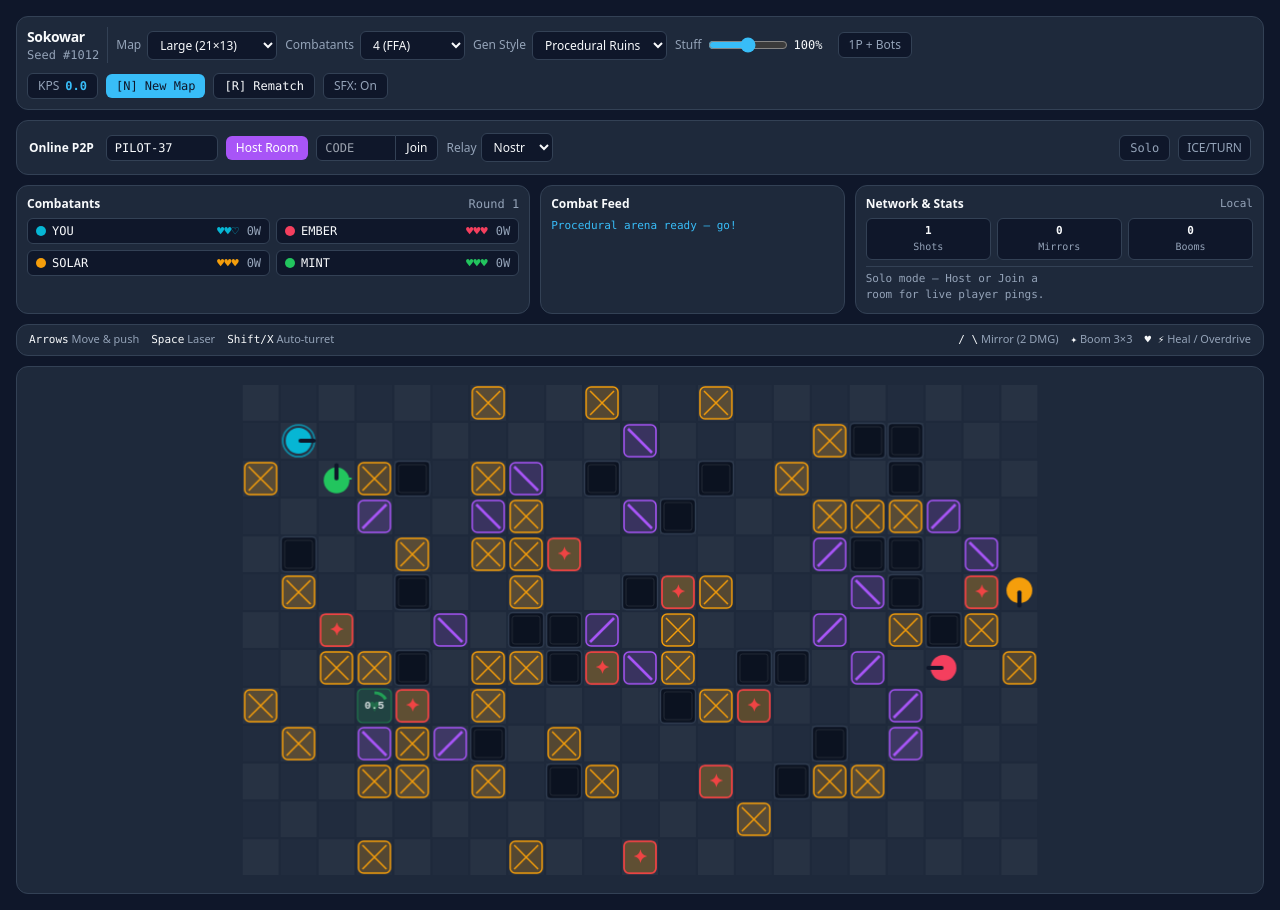
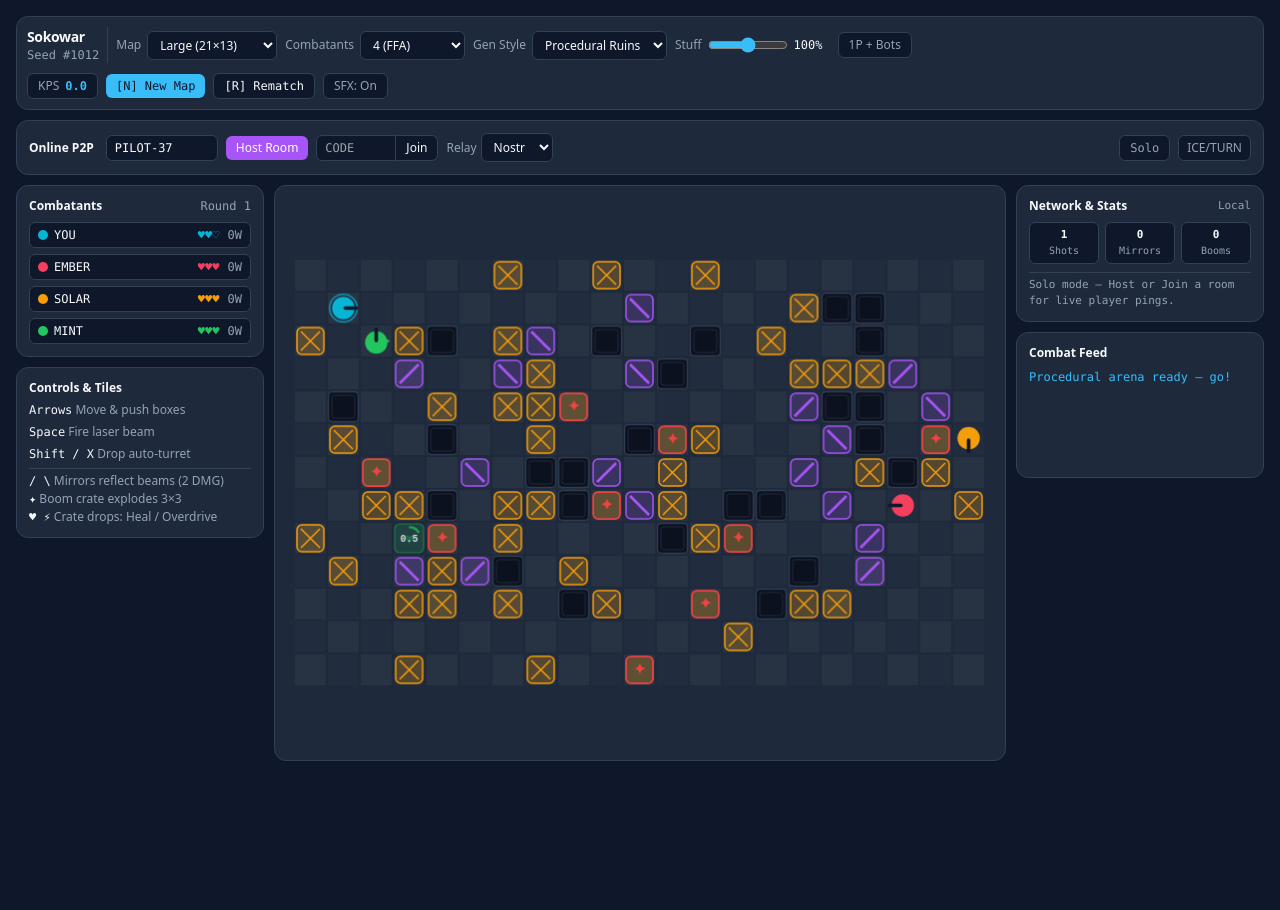
Before and after one commit to Amaan12/sokowar, a plain HTML site: page index.html in a window 1280 px wide. After the commit the page ends 800 px from the top, so only its background shows below. Drawn offline with nearby package versions, Linux system fonts and the light colour scheme.

Commit message:
Switch to symmetric 3-column layout with centered arena and side panels

```diff
--- a/index.html
+++ b/index.html
@@ -31,7 +31,7 @@
   </style>
 </head>
 <body class="bg-[var(--background)] text-[var(--foreground)] antialiased m-0 p-3 sm:p-4 select-none">
-  <div id="app" tabindex="0" class="max-w-[1380px] mx-auto space-y-2.5 outline-none">
+  <div id="app" tabindex="0" class="max-w-[1440px] mx-auto space-y-2.5 outline-none">
     <!-- Top Config & Action Bar -->
     <div class="bg-[var(--card)] border border-[var(--border)] rounded-xl p-2.5 flex flex-wrap items-center justify-between gap-2.5">
       <div class="flex flex-wrap items-center gap-2">
@@ -191,48 +191,34 @@
       </div>
     </div>
 
-    <!-- Top Info HUD (Combatants, Combat Feed, Network & Stats) -->
-    <div class="grid grid-cols-1 md:grid-cols-12 gap-2.5 items-stretch">
-      <div class="md:col-span-5 bg-[var(--card)] border border-[var(--border)] rounded-xl p-2.5 space-y-1.5">
+    <!-- 3-Column Centered Arena Layout (Left Info | Centered Canvas | Right Info) -->
+    <div class="grid grid-cols-1 lg:grid-cols-[248px_minmax(0,1fr)_248px] gap-2.5 items-start">
+      <!-- Left Sidebar: Combatants + Controls -->
+      <div class="space-y-2.5 order-2 lg:order-1">
+        <div class="bg-[var(--card)] border border-[var(--border)] rounded-xl p-3 space-y-2">
           <div class="flex items-center justify-between text-xs">
             <span class="font-semibold">Combatants</span>
             <span id="round-label" class="font-mono text-[var(--muted-foreground)]">Round 1</span>
           </div>
-        <div id="roster" class="grid grid-cols-1 sm:grid-cols-2 gap-1.5"></div>
+          <div id="roster" class="space-y-1.5"></div>
         </div>
 
-      <div class="md:col-span-3 bg-[var(--card)] border border-[var(--border)] rounded-xl p-2.5 space-y-1.5">
-        <div class="text-xs font-semibold">Combat Feed</div>
-        <div id="feed" class="space-y-0.5 text-[11px] text-[var(--muted-foreground)] font-mono max-h-[92px] overflow-y-auto"></div>
+        <div class="bg-[var(--card)] border border-[var(--border)] rounded-xl p-3 space-y-1.5 text-xs text-[var(--muted-foreground)]">
+          <div class="font-semibold text-[var(--foreground)]">Controls &amp; Tiles</div>
+          <div><span class="font-mono text-[var(--foreground)]">Arrows</span> Move &amp; push boxes</div>
+          <div><span class="font-mono text-[var(--foreground)]">Space</span> Fire laser beam</div>
+          <div><span class="font-mono text-[var(--foreground)]">Shift / X</span> Drop auto-turret</div>
+          <div id="p2-hint" class="hidden"><span class="font-mono text-[var(--foreground)]">WASD + F/G</span> Player 2 controls</div>
+          <div class="pt-1 border-t border-[var(--border)] space-y-0.5">
+            <div><span class="font-mono text-[var(--foreground)]">/ \</span> Mirrors reflect beams (2 DMG)</div>
+            <div><span class="font-mono text-[var(--foreground)]">✦</span> Boom crate explodes 3×3</div>
+            <div><span class="font-mono text-[var(--foreground)]">♥ ⚡</span> Crate drops: Heal / Overdrive</div>
           </div>
-
-      <div class="md:col-span-4 bg-[var(--card)] border border-[var(--border)] rounded-xl p-2.5 space-y-1.5 text-xs">
-        <div class="flex items-center justify-between gap-2">
-          <span class="font-semibold text-[var(--foreground)]">Network &amp; Stats</span>
-          <span id="stats-rate" class="font-mono text-[11px] text-[var(--muted-foreground)] truncate">Local</span>
-        </div>
-        <div id="stats-summary" class="grid grid-cols-3 gap-1.5 font-mono text-[11px]"></div>
-        <div id="ping-list" class="grid grid-cols-1 sm:grid-cols-2 gap-x-3 gap-y-1 pt-1 border-t border-[var(--border)] font-mono text-[11px]"></div>
         </div>
       </div>
 
-    <!-- Compact Controls & Tiles Strip -->
-    <div class="bg-[var(--card)] border border-[var(--border)] rounded-xl px-3 py-1.5 flex flex-wrap items-center justify-between gap-x-4 gap-y-1 text-[11px] text-[var(--muted-foreground)]">
-      <div class="flex flex-wrap items-center gap-x-3 gap-y-0.5">
-        <span><span class="font-mono text-[var(--foreground)]">Arrows</span> Move &amp; push</span>
-        <span><span class="font-mono text-[var(--foreground)]">Space</span> Laser</span>
-        <span><span class="font-mono text-[var(--foreground)]">Shift/X</span> Auto-turret</span>
-        <span id="p2-hint" class="hidden"><span class="font-mono text-[var(--foreground)]">WASD+F/G</span> P2</span>
-      </div>
-      <div class="flex flex-wrap items-center gap-x-3 gap-y-0.5">
-        <span><span class="font-mono text-[var(--foreground)]">/ \</span> Mirror (2 DMG)</span>
-        <span><span class="font-mono text-[var(--foreground)]">✦</span> Boom 3×3</span>
-        <span><span class="font-mono text-[var(--foreground)]">♥ ⚡</span> Heal / Overdrive</span>
-      </div>
-    </div>
-
-    <!-- Centered Large Arena Canvas -->
-    <div id="stage-wrap" class="w-full relative rounded-xl overflow-hidden border border-[var(--border)] bg-[var(--card)]" style="height: clamp(520px, 66vh, 840px);">
+      <!-- Center Arena Canvas -->
+      <div id="stage-wrap" class="w-full relative rounded-xl overflow-hidden border border-[var(--border)] bg-[var(--card)] order-1 lg:order-2" style="height: clamp(540px, 72vh, 840px);">
         <canvas id="stage" class="block w-full h-full cursor-pointer"></canvas>
         <div id="focus-hint" class="pointer-events-none absolute inset-0 flex items-center justify-center transition-opacity duration-150">
           <div class="px-4 py-2 rounded-full border border-[var(--border)] bg-[var(--background)]/90 backdrop-blur-sm text-xs font-medium shadow-sm">
@@ -255,8 +241,26 @@
           </div>
         </div>
       </div>
+
+      <!-- Right Sidebar: Network & Stats + Combat Feed -->
+      <div class="space-y-2.5 order-3">
+        <div class="bg-[var(--card)] border border-[var(--border)] rounded-xl p-3 space-y-2 text-xs">
+          <div class="flex items-center justify-between gap-2">
+            <span class="font-semibold text-[var(--foreground)]">Network &amp; Stats</span>
+            <span id="stats-rate" class="font-mono text-[11px] text-[var(--muted-foreground)] truncate">Local</span>
+          </div>
+          <div id="stats-summary" class="grid grid-cols-3 gap-1.5 font-mono text-[11px]"></div>
+          <div id="ping-list" class="space-y-1 pt-1 border-t border-[var(--border)] font-mono text-[11px]"></div>
         </div>
 
-  <script type="module" src="./src/game.js?v=2"></script>
+        <div class="bg-[var(--card)] border border-[var(--border)] rounded-xl p-3 space-y-2">
+          <div class="text-xs font-semibold">Combat Feed</div>
+          <div id="feed" class="space-y-1 text-xs text-[var(--muted-foreground)] font-mono min-h-[96px]"></div>
+        </div>
+      </div>
+    </div>
+  </div>
+
+  <script type="module" src="./src/game.js?v=3"></script>
 </body>
 </html>
```
Lines whose indentation alone changed are shown as unchanged.
